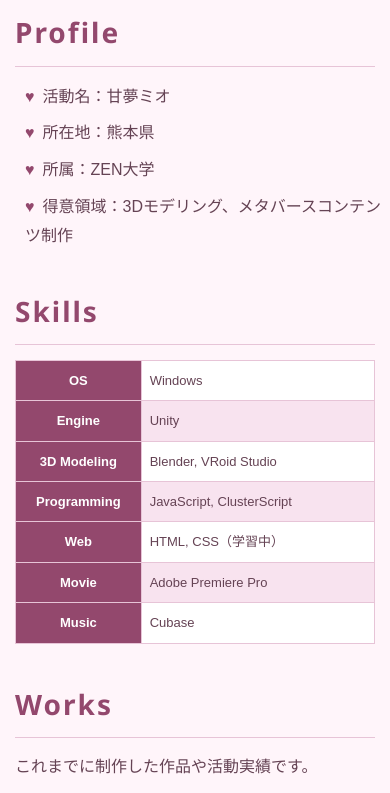
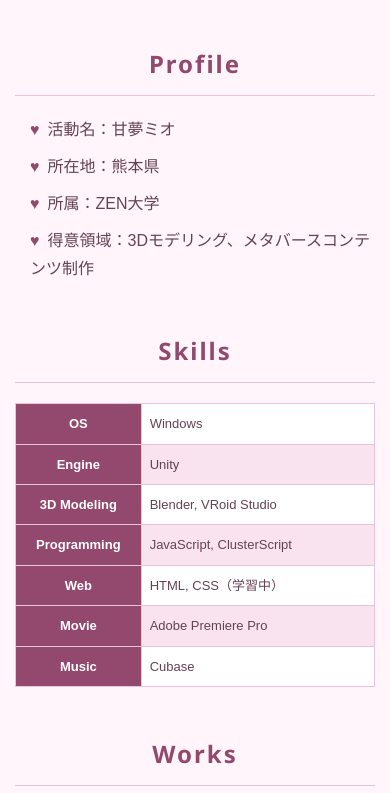
Before and after one commit to miou923/GitHub.miou923.github.io, a plain HTML site: page index.html in a window 390 px wide. Shown: the part 571-1364 px from the top of the page. Drawn offline with Linux system fonts and the light colour scheme.

Commit message:
Update style.css

```diff
--- a/style.css
+++ b/style.css
@@ -1,4 +1,6 @@
+
 @import url('https://fonts.googleapis.com/css2?family=Noto+Sans:wght@400;600;700&display=swap');
+
 /* --------------------
         全体
 -------------------- */
@@ -27,6 +29,12 @@ body {
   background-color: var(--background-color);
   font-family: sans-serif;
   line-height: 1.8;
+}
+
+main {
+  max-width: 900px;
+  margin: 0 auto;
+  padding: 20px 30px;
 }
 
 /* --------------------
@@ -65,23 +73,24 @@ h1::after {
         見出し
 -------------------- */
 
-h2, h3 {
+h2 {
   color: var(--theme-color);
   border-bottom: solid 1px #e7c4d7;
-  padding-bottom: 8px;
-  margin: 35px 30px 15px;
+  padding-bottom: 10px;
+  margin: 45px 0 20px;
+  font-size: 28px;
+  font-family: 'Noto Sans', sans-serif;
+  font-weight: 700;
+  letter-spacing: 2px;
+  text-align: center;
 }
 
-h2 {
-  font-size: 28px;
-}
-
-h3 {
-  font-size: 24px;
+h2::before {
+  content: none;
 }
 
 p {
-  margin: 15px 30px;
+  margin: 15px 0;
 }
 
 /* --------------------
@@ -105,7 +114,7 @@ a:hover {
 
 ul {
   list-style: none;
-  padding-left: 40px;
+  padding-left: 25px;
 }
 
 li {
@@ -130,9 +139,8 @@ table {
   border-spacing: 0;
   border-collapse: collapse;
   border: solid 1px #e7c4d7;
-  width: calc(100% - 60px);
-  max-width: 900px;
-  margin: 20px 30px;
+  width: 100%;
+  margin: 20px auto;
 }
 
 tr {
@@ -181,14 +189,12 @@ footer p {
     padding: 40px 15px;
   }
 
-  h2, h3, p {
-    margin-left: 15px;
-    margin-right: 15px;
+  main {
+    padding: 15px;
   }
 
-  table {
-    width: calc(100% - 30px);
-    margin: 15px;
+  h2 {
+    font-size: 24px;
   }
 
   th, td {
@@ -197,12 +203,6 @@ footer p {
   }
 
   ul {
-    padding-left: 25px;
+    padding-left: 15px;
   }
 }
-
-h2 {
-  font-family: 'Noto Sans', sans-serif;
-  font-weight: 700;
-  letter-spacing: 2px;
-}
```
